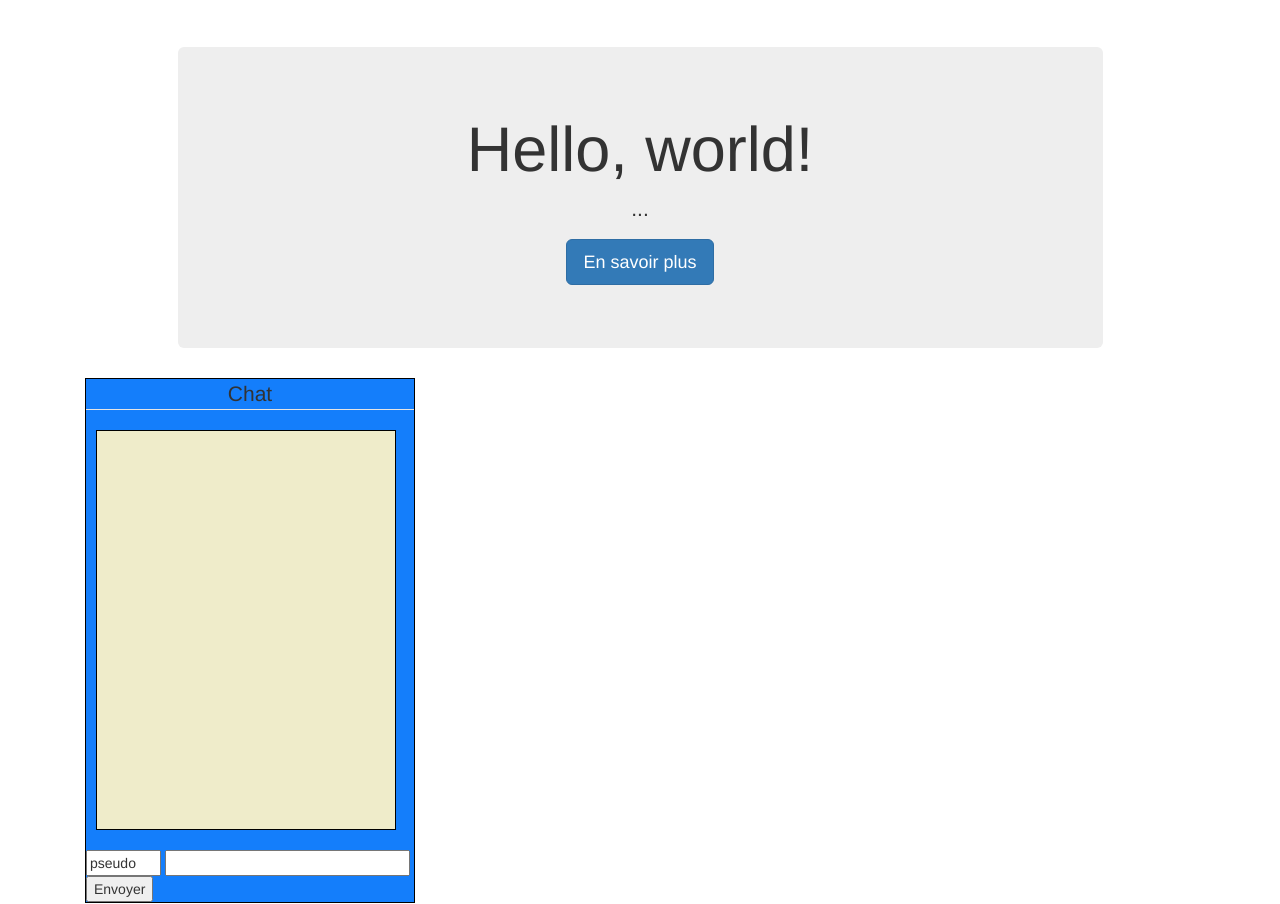
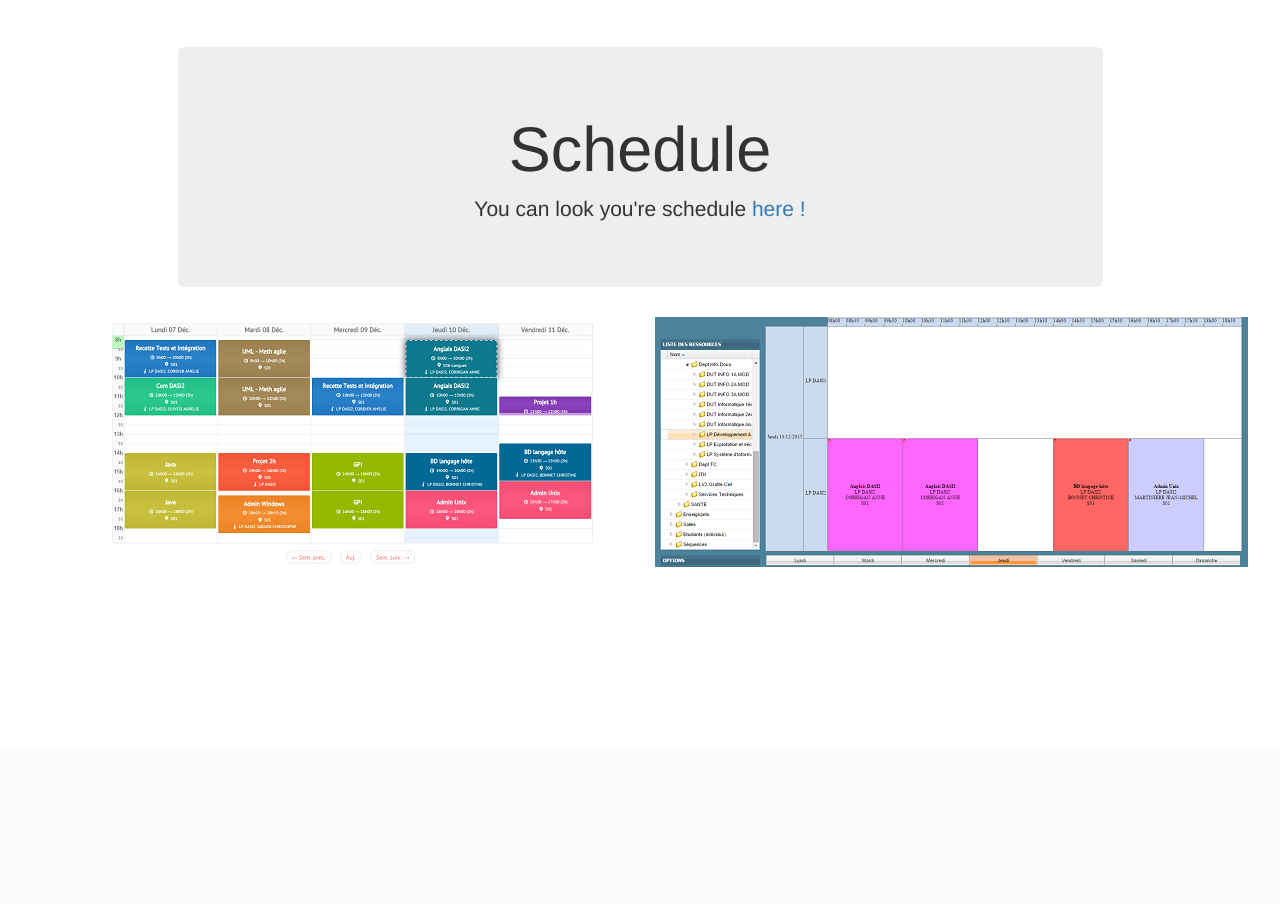
Before and after one commit to MohamedAharchi/dasireference, a PHP site: page /index.php?uc=schedule in a window 1280 px wide. Shown: the part 53-957 px from the top of the page. After the commit the page ends 620 px from the top, so only its background shows below. Run offline with PHP 8.4, Linux system fonts and the light colour scheme; some libraries are stand-ins or nearby versions.

Commit message:
Mohamed - Add schedule pages

```diff
--- /dev/null
+++ b/reference/controls/c_schedule.php
@@ -0,0 +1,20 @@
+<?php
+
+if (!isset($_REQUEST['action'])) {
+    $action = "seeSchedule";
+}
+
+else {
+    $action = $_REQUEST['action'];
+}
+
+switch($action) {
+
+    case "seeSchedule" :
+        include "vues/v_schedule.php";
+        break;
+
+    default :
+        include "vues/v_schedule.php";
+        break;
+}
--- a/reference/index.php
+++ b/reference/index.php
@@ -51,6 +51,10 @@
             include "controls/c_home.php";
             break;
 
+        case "schedule" :
+            include "controls/c_schedule.php";
+            break;
+
         case "administration" :
             include "controls/c_admin.php";
             break;
--- a/reference/vues/v_menu.php
+++ b/reference/vues/v_menu.php
@@ -15,7 +15,7 @@
               <div class="collapse navbar-collapse" id="bs-example-navbar-collapse-1">
                 <ul class="nav navbar-nav">
                   <li class="active"><a href="#">Link <span class="sr-only">(current)</span></a></li>
-                  <li><a href="#">Schedule</a></li>
+                  <li><a href="index.php?uc=schedule">Schedule</a></li>
                   <li><a href="#">Homework</a></li>
                   <li><a href="#">Lessons</a></li>
                   <li><a href="#">Useful links</a></li>
--- a/reference/vues/v_messageChat.htm
+++ b/reference/vues/v_messageChat.htm
@@ -0,0 +1 @@
+mohamed > test<br>
--- /dev/null
+++ b/reference/vues/v_schedule.php
@@ -0,0 +1,23 @@
+<?php include 'v_menu.php'; ?>
+        <div class="container" style="margin-top:100px;">
+            <div class="col-md-12">
+                <div class="col-md-1"></div>
+                <div class="jumbotron col-md-10">
+                    <center>
+                        <h1>Schedule</h1>
+                        <p>You can look you're schedule <a href="http://edt.jordan-martin.fr/bxd#!">here !</a></p>
+                    </center>
+                </div>
+                <div class="col-md-1"></div>
+            </div>
+            <div class='col-md-12'>
+                <div class='col-md-4'>
+                    <a href='http://edt.jordan-martin.fr/bxd#!' target="blank" ><img src='images/schedule.png' /></a>
+                </div>
+                <div class='col-md-2'></div>
+                <div class='col-md-4'>
+                    <a href='http://adelb.univ-lyon1.fr/direct/index.jsp?projectId=1&ShowPianoWeeks=true&Cas=p1512463&resources=7689&displayConfName=_DirectPlanning_IUT&days=3&weeks=&from=edt&ticket=ST-863575-6Z7LmvArXb1eb2li91Fm-cas.univ-lyon1.fr' target='blank'><img src='images/schedule2.png' /></a>
+                </div>
+            </div>
+        </div>
+<?php include'vues/v_contact.php';  ?>
```
Also changed, not shown: reference/images/schedule.png (added), reference/images/schedule2.png (added).
